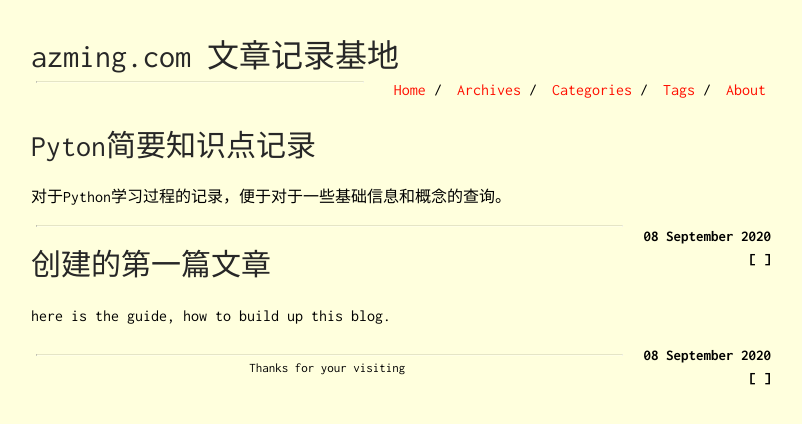
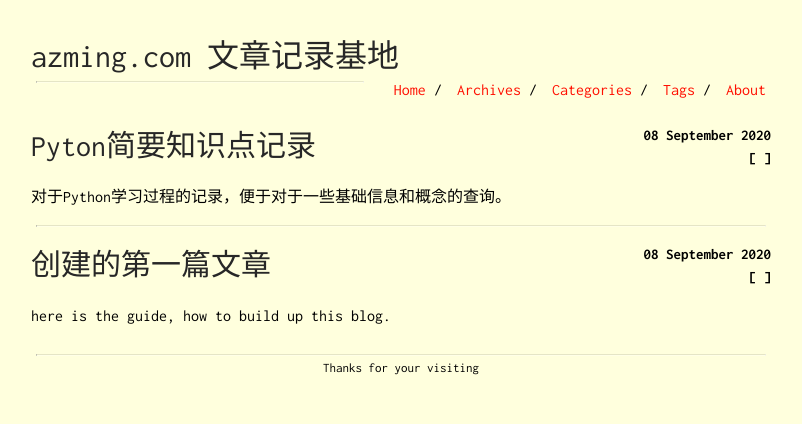
Before and after one commit to pstreem/pstreem.github.io, a Jekyll site: the page built from index.html, in a window 1280 px wide. Shown: the top 424 px of the page, without its empty margins (239-1041 px from the left). Built offline with Jekyll 4.4.1, drawn with Linux system fonts in a browser that asks for light colours.

Commit message:
new update 0908-2

```diff
--- a/index.html
+++ b/index.html
@@ -8,11 +8,6 @@ layout: default
         {% continue %}
     {% endif %}
     <div class="post-card">
-        <a class="title" href="{{site.baseurl}}{{ post.url }}">
-            {{ post.title }}
-        </a>
-	<p>{{ post.excerpt }}</p>
-
         <div class="details">
             <b>{{ post.date | date: "%d %B %Y" }}</b>
             <br>
@@ -25,10 +20,19 @@ layout: default
             {% endif %}
         </div>
 
+        <a class="title" href="{{site.baseurl}}{{ post.url }}">
+            {{ post.title }}
+        </a>
+	<p>{{ post.excerpt }}</p>
+
+
         <div class="subtitle">
             {{ post.subtitle }}
         </div>
+
+
     </div>
+
     {% if forloop.last == false %}
     <hr>
     {% endif %}
```
